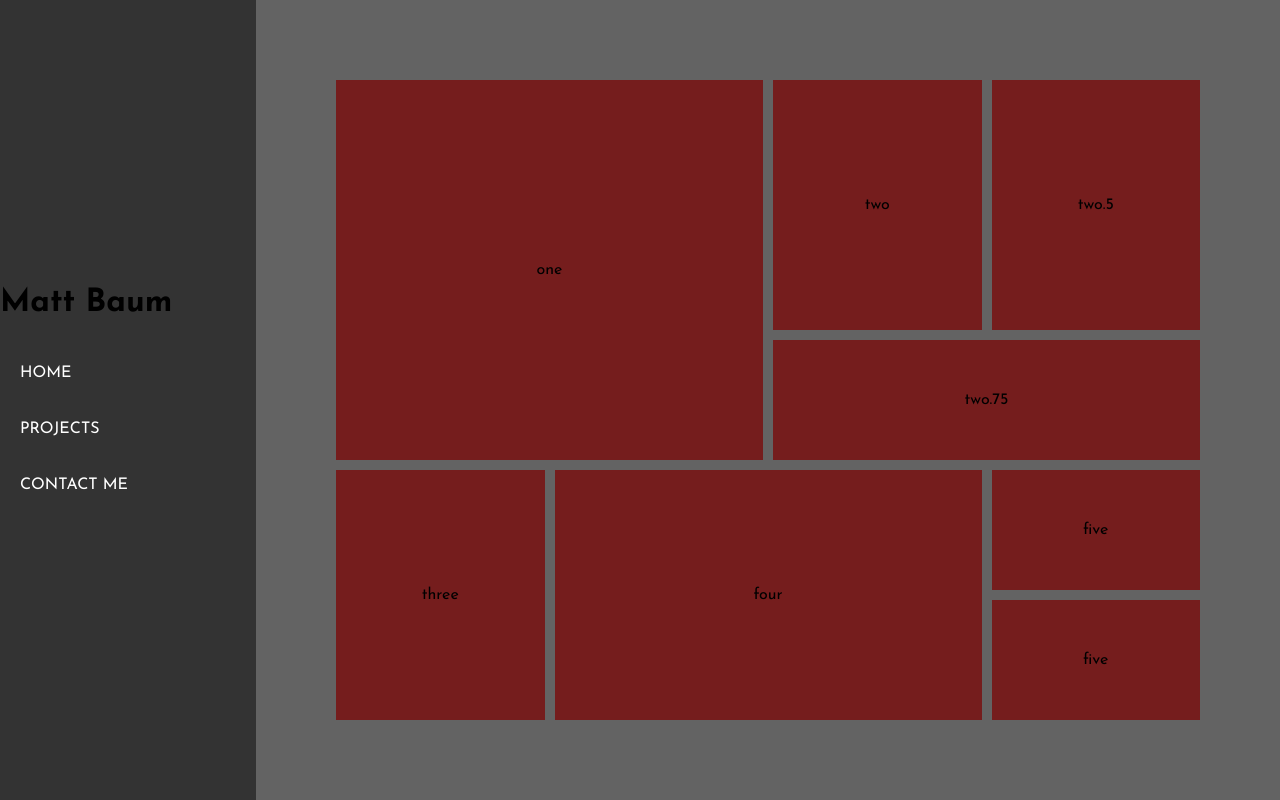
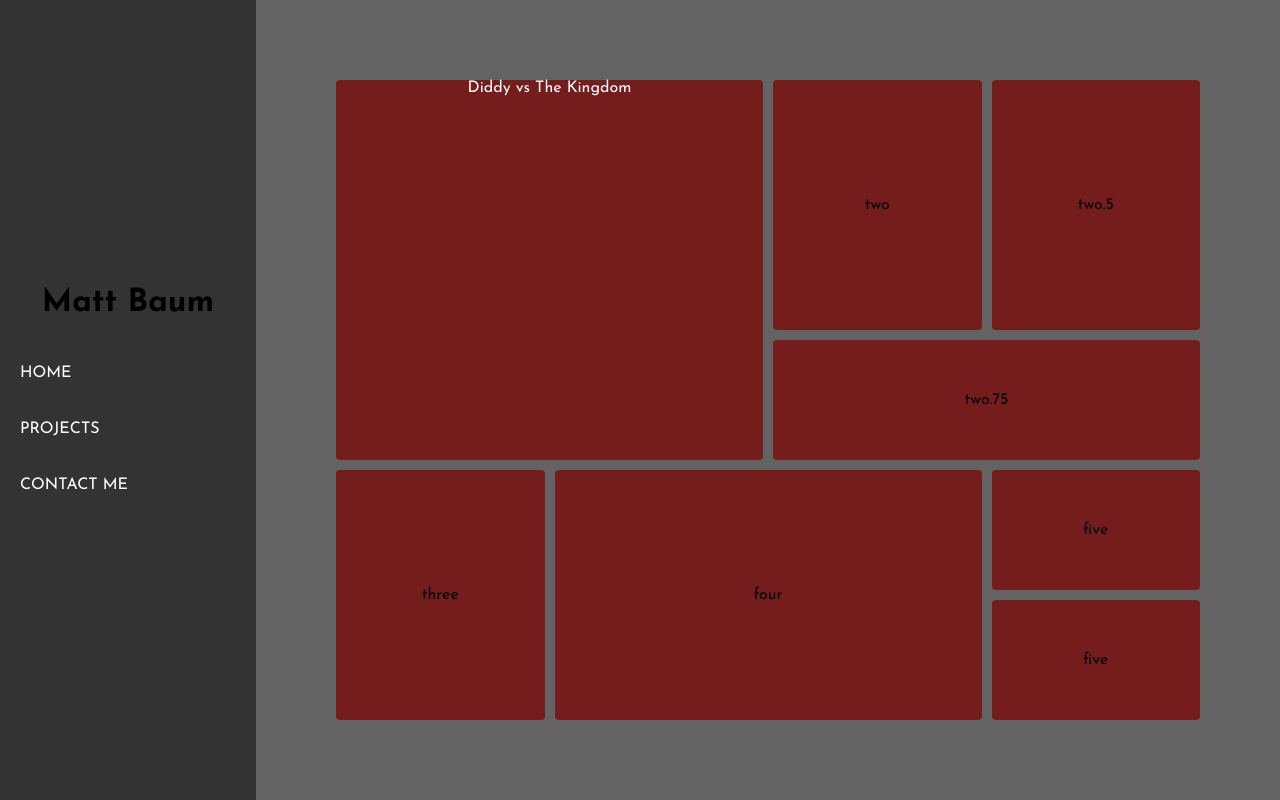
Before and after one commit to mattb0101/portfolio, a plain HTML site: page index.html in a window 1280 px wide. Drawn offline with Linux system fonts and the light colour scheme.

Commit message:
Few extra additions to grid layout

```diff
--- a/index.html
+++ b/index.html
@@ -18,7 +18,7 @@
 
     <div class="content">
         <div class="portfolio">
-            <div class="portfolio-item main">one</div>
+            <div class="portfolio-item main"><a href="https://mattb0101.github.io/diddy_vs_thekingdom/" target="_blank">Diddy vs The Kingdom</a></div>
             <div class="portfolio-item mini">two</div>
             <div class="portfolio-item mini">two.5</div>
             <div class="portfolio-item long">two.75</div>
--- a/libraries/css/style.css
+++ b/libraries/css/style.css
@@ -28,6 +28,11 @@ nav {
     flex-direction: column;
 }
 
+.navbar h1 {
+    display: flex;
+    align-self: center;
+}
+
 nav a {
     color: #fff;
     text-decoration: none;
@@ -51,9 +56,18 @@ nav a {
 
 .portfolio-item {
     background-color: #751d1d;
+    border-radius: 0.5vmin;
     display: flex;
     justify-content: center;
     align-items: center;
+}
+
+.portfolio-item a {
+    text-decoration: none;
+    color: #fff;
+    height: 100%;
+    width: 100%;
+    text-align: center;
 }
 
 .portfolio-item.mini {
```
